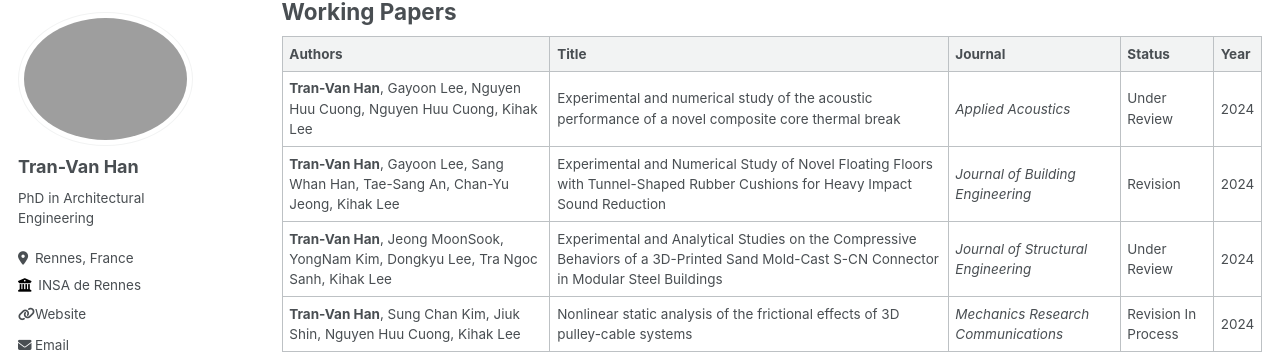
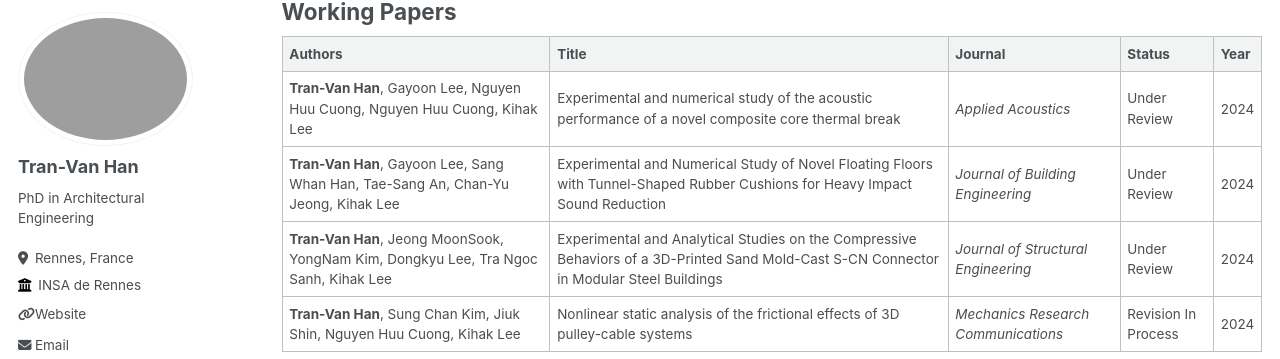
Before and after one commit to tranhan1405/tranhan1405.github.io, a Jekyll site: the page built from _pages/cv.md, in a window 1280 px wide and 900 px high, scrolled down 1751 px. Shown: the part 94-453 px from the top of the window. Built offline with Jekyll 4.4.1, drawn with Linux system fonts in a browser that asks for light colours; some web fonts are replaced.

Commit message:
Update cv.md

```diff
--- a/_pages/cv.md
+++ b/_pages/cv.md
@@ -59,7 +59,7 @@ redirect_from:
 | Authors                                                                                         | Title                                                                                                               | Journal                               | Status                | Year |
 |-------------------------------------------------------------------------------------------------|---------------------------------------------------------------------------------------------------------------------|---------------------------------------|-----------------------|------|
 | **Tran-Van Han**, Gayoon Lee, Nguyen Huu Cuong, Nguyen Huu Cuong, Kihak Lee                       | Experimental and numerical study of the acoustic performance of a novel composite core thermal break                | *Applied Acoustics*                   | Under Review          | 2024 |
-| **Tran-Van Han**, Gayoon Lee, Sang Whan Han, Tae-Sang An, Chan-Yu Jeong, Kihak Lee                | Experimental and Numerical Study of Novel Floating Floors with Tunnel-Shaped Rubber Cushions for Heavy Impact Sound Reduction | *Journal of Building Engineering* | Revision              | 2024 |
+| **Tran-Van Han**, Gayoon Lee, Sang Whan Han, Tae-Sang An, Chan-Yu Jeong, Kihak Lee                | Experimental and Numerical Study of Novel Floating Floors with Tunnel-Shaped Rubber Cushions for Heavy Impact Sound Reduction | *Journal of Building Engineering* | Under Review              | 2024 |
 | **Tran-Van Han**, Jeong MoonSook, YongNam Kim, Dongkyu Lee, Tra Ngoc Sanh, Kihak Lee              | Experimental and Analytical Studies on the Compressive Behaviors of a 3D-Printed Sand Mold-Cast S-CN Connector in Modular Steel Buildings | *Journal of Structural Engineering* | Under Review          | 2024 |
 | **Tran-Van Han**, Sung Chan Kim, Jiuk Shin, Nguyen Huu Cuong, Kihak Lee                           | Nonlinear static analysis of the frictional effects of 3D pulley-cable systems                                     | *Mechanics Research Communications*   | Revision In Process   | 2024 |
 
```
